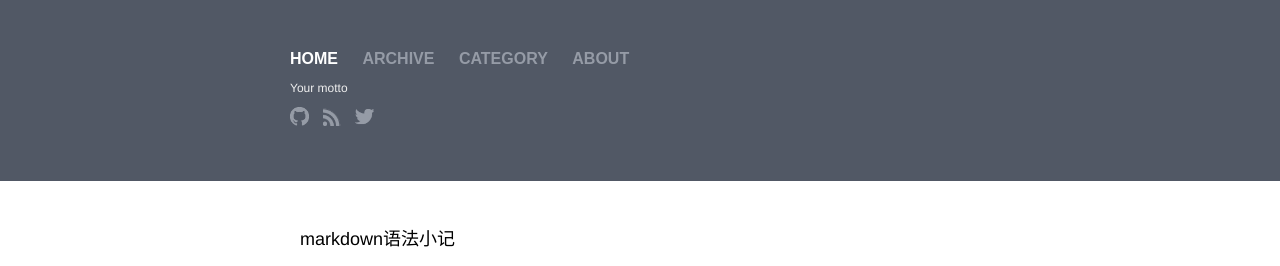
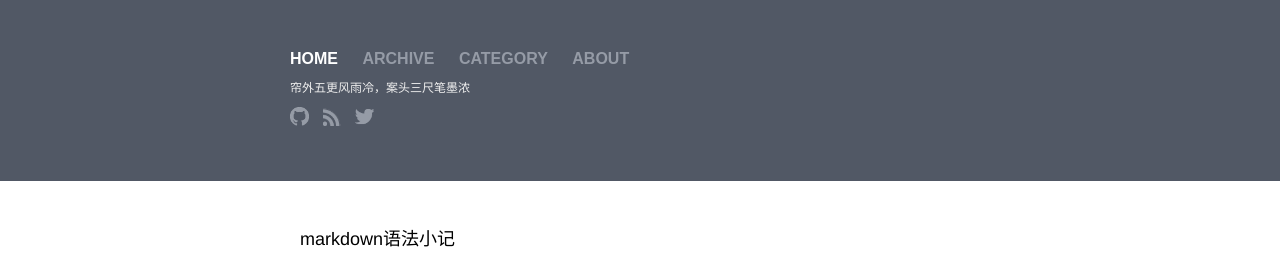
Before and after one commit to jchengpeng/jchengpeng.github.io, a Jekyll site: the page built from index.html, in a window 1280 px wide. Shown: the top 266 px of the page. Built offline with Jekyll 4.4.1, drawn with Linux system fonts in a browser that asks for light colours.

Commit message:
修改配置文件

```diff
--- a/_config.yml
+++ b/_config.yml
@@ -1,15 +1,15 @@
 # Site settings
-title: Your awesome title
-motto: Your motto
-email: your-email@domain.com
+title: 三尺墨
+motto: 帘外五更风雨冷，案头三尺笔墨浓
+email: jchengpeng@163.com
 description: > # this means to ignore newlines until "baseurl:"
   Write an awesome description for your new site here. You can edit this
   line in _config.yml. It will appear in your document head meta (for
   Google search results) and in your feed.xml site description.
-baseurl: "" # the subpath of your site, e.g. /blog/
-url: "http://yourdomain.com" # the base hostname & protocol for your site
-twitter_username: jekyllrb
-github_username:  jekyll
+baseurl: "https://jchengpeng.github.io" # the subpath of your site, e.g. /blog/
+url: "https://jchengpeng.github.io" # the base hostname & protocol for your site
+twitter_username: jchengpeng
+github_username:  jchengpeng
 
 # Build settings
 markdown: kramdown
```
